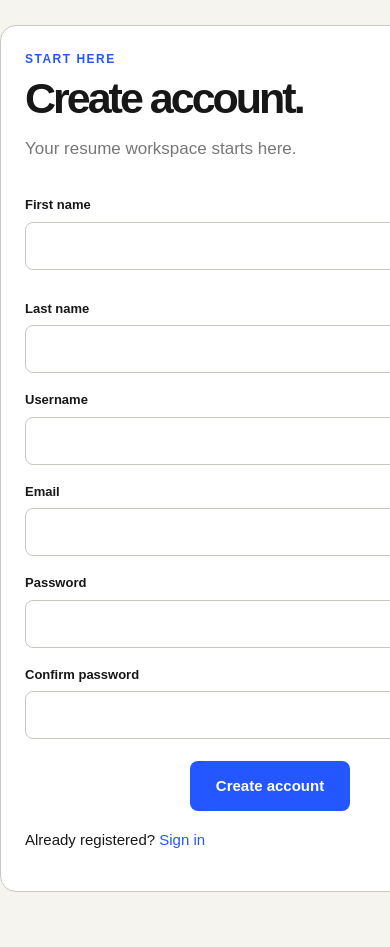
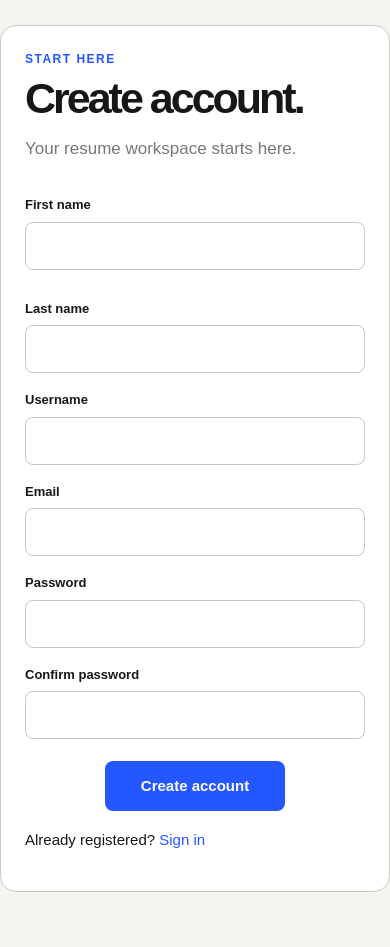
Before and after one commit to Dkns-labs/ProjectTest4, a Flask app: page /register in a window 390 px wide; the page is wider, and only the part inside the window is pictured. Shown: the part 65-1012 px from the top of that part. Run offline with Flask 3, Linux system fonts and the light colour scheme.

Commit message:
Add files via upload

```diff
--- a/static/style.css
+++ b/static/style.css
@@ -555,13 +555,6 @@ textarea:focus {
     width: 100%;
   }
 
-  .full-button {
-    width: 160px;
-    display: block;
-    margin-left: auto;
-    margin-right: auto;
-  }
-
   .mock {
     box-shadow: 6px 6px #dcd9d0;
   }
@@ -579,7 +572,20 @@ textarea:focus {
   }
 
   .auth-card {
+    width: 100%;
+    min-width: 0;
     padding: 24px;
+  }
+
+  .auth-card form,
+  .auth-card input {
+    min-width: 0;
+  }
+
+  .full-button {
+    width: 180px;
+    display: block;
+    margin: 22px auto 0;
   }
 
   .auth-card h1,
```
